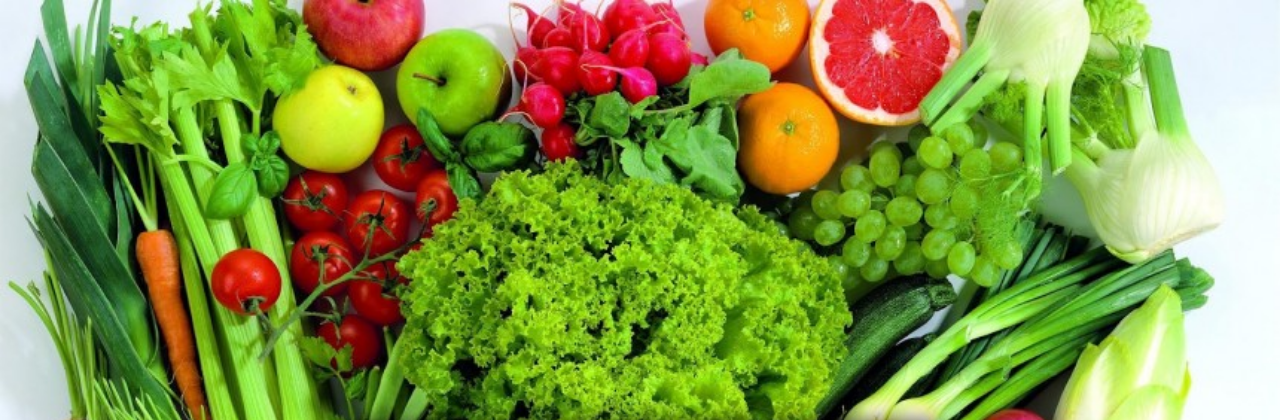
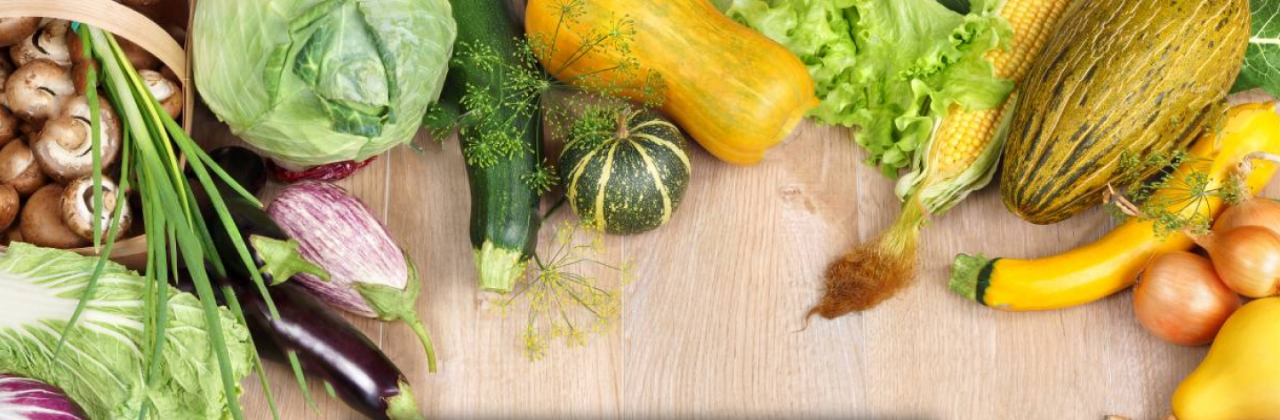
Before and after one commit to mdboer2001/GroceryBud, a PHP site: page /register.php in a window 1280 px wide. Shown: the top 420 px of the page. Run offline with PHP 8.4, Linux system fonts and the light colour scheme; some libraries are stand-ins or nearby versions.

Commit message:
background aangepast

```diff
--- a/css/custom.css
+++ b/css/custom.css
@@ -3,7 +3,7 @@
 }
 
 body{
-    background-image: url("../img/groente.jpg");
+    background-image: url("../img/grocerybg.jpg");
     background-repeat: no-repeat;
     width: 100%;
     height: 100%;
```
Also changed, not shown: login.php (line endings or trailing spaces).
